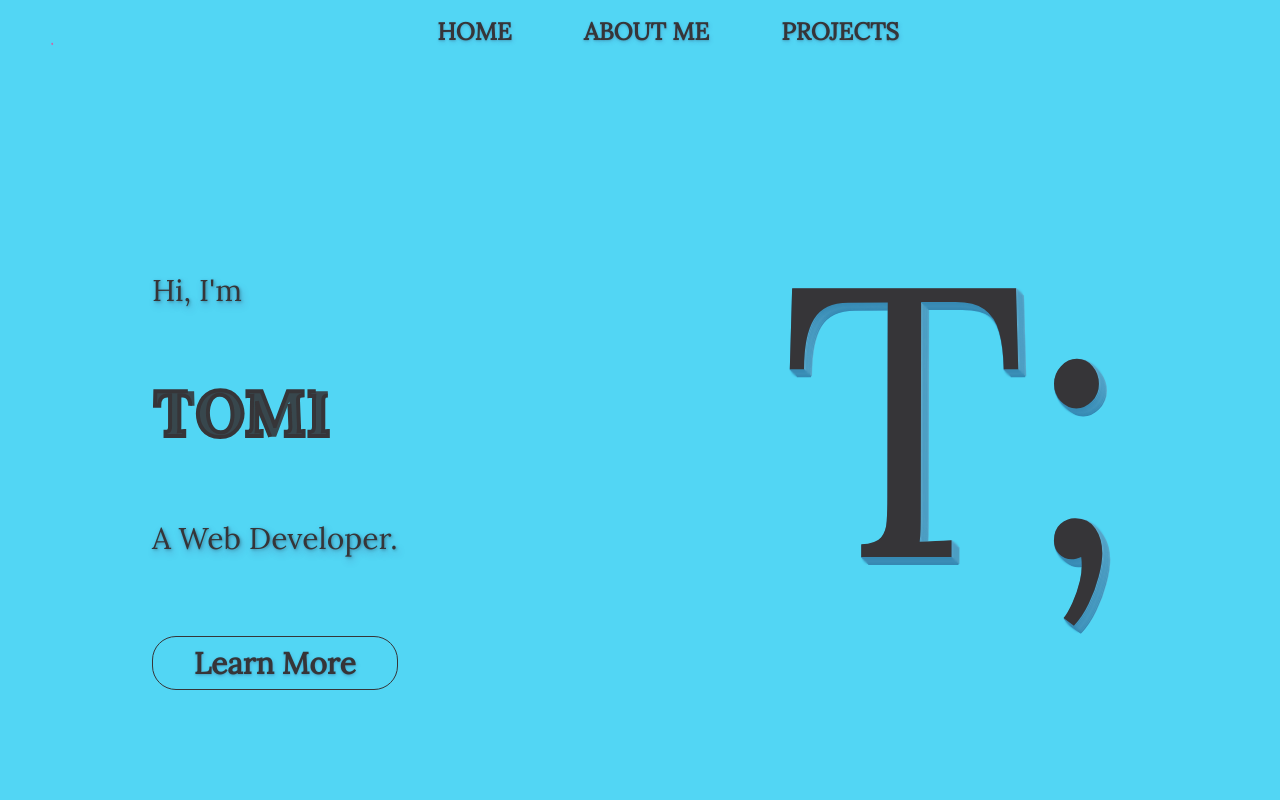
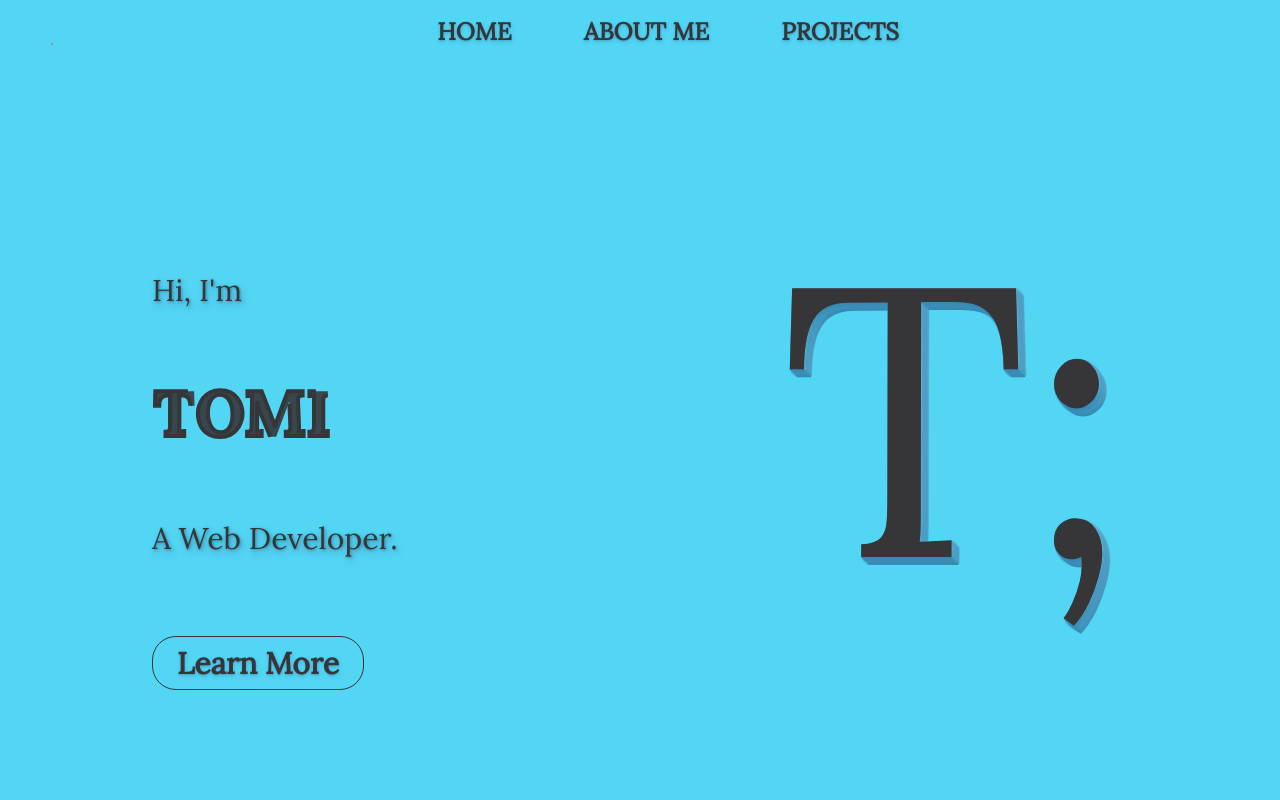
Before and after one commit to rodiemertomi/portfolio, a React (Create React App) app: page / in a window 1280 px wide. Both pictures are taken after a click on the item "HOME". Shown: the top 800 px of the page. Built offline with nearby package versions, Linux system fonts and the light colour scheme.

Commit message:
fixes learn more button issue

```diff
--- a/src/Pages/Profile.jsx
+++ b/src/Pages/Profile.jsx
@@ -20,9 +20,11 @@ const Profile = () => {
             <div>Hi, I'm</div>
             <TomiSVG />
             <div>A Web Developer.</div>
-            <Button>
-              <Link to='/aboutme'>Learn More</Link>
-            </Button>
+            <div>
+              <Link to='/aboutme'>
+                <Button>Learn More</Button>
+              </Link>
+            </div>
           </div>
         </div>
       </div>
```
